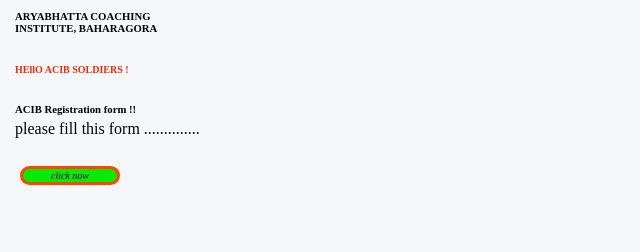
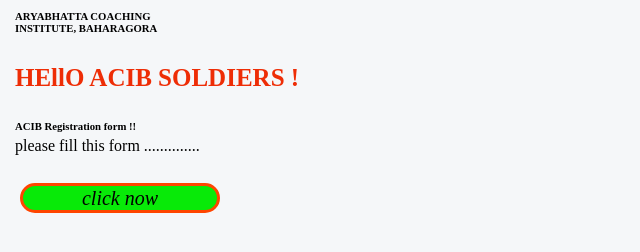
Before and after one commit to shawshyam/ACIB1, a plain HTML site: page index.html in a window 1280 px wide. Shown: the whole page, without its empty margins (0-640 px from the left). Drawn offline with Linux system fonts and the light colour scheme.

Commit message:
Update style.css
second

```diff
--- a/style.css
+++ b/style.css
@@ -6,11 +6,11 @@
 h2{
        margin-top: 30px;
        color: rgb(238, 45, 6);
-       font-size: 10px;
+       font-size: 25px;
 
 }
 #namee{
-       font-size: 10px;
+       font-size: 90px;
        height: 40px;
        width: 400px;
        color: red;
@@ -20,12 +20,12 @@
        font-family:'Courier New', Courier, monospace;
 }
 #btn {
-       height: 2%;
-       width: 100px;
+       height: 30px;
+       width: 200px;
        border-radius: 50px;
        border: 3px solid orangered;
        background-color: rgb(8, 234, 8);
-       font-size: 10px;
+       font-size: 20px;
        font-style: italic;
        font-family: 'Times New Roman', Times, serif;
 }
```
